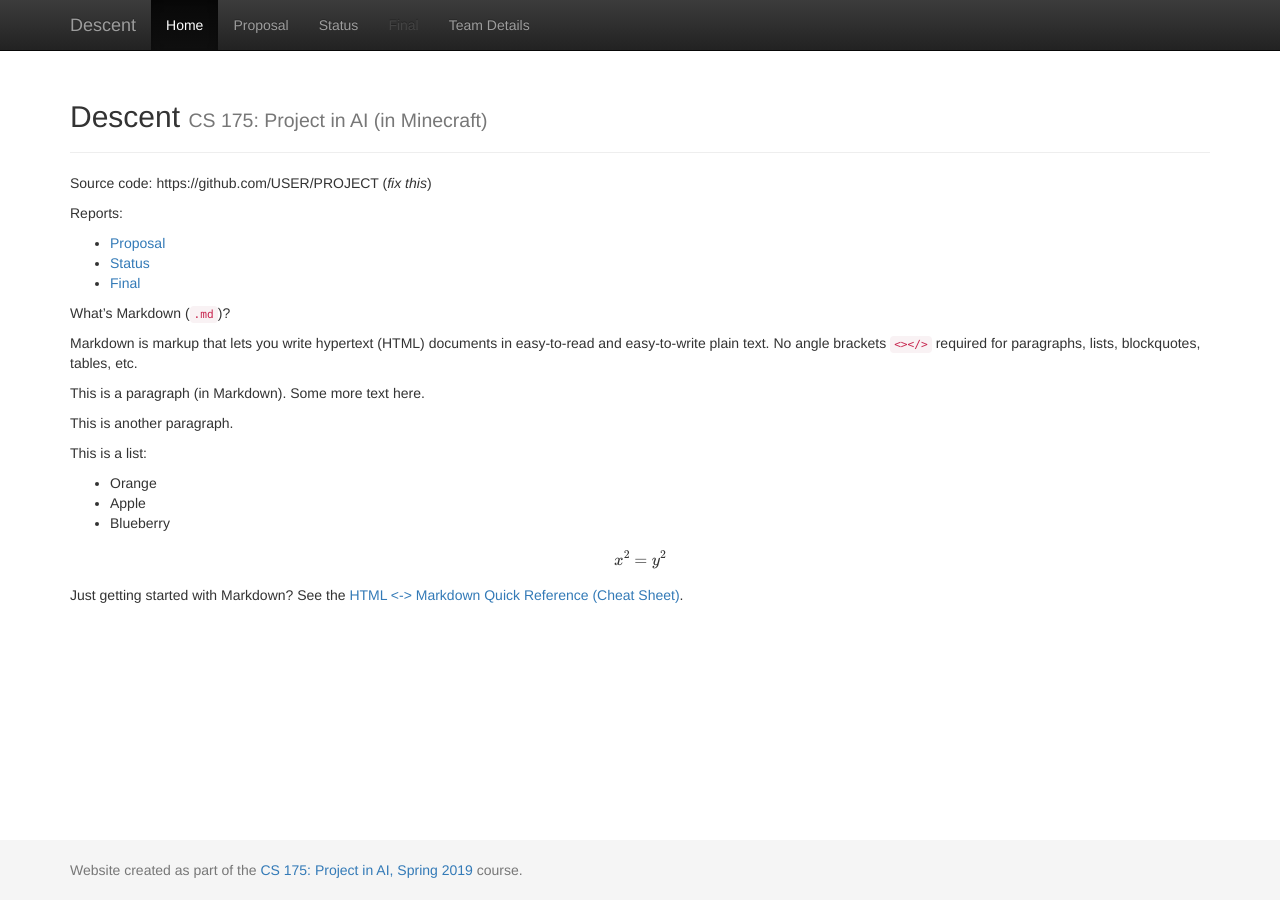
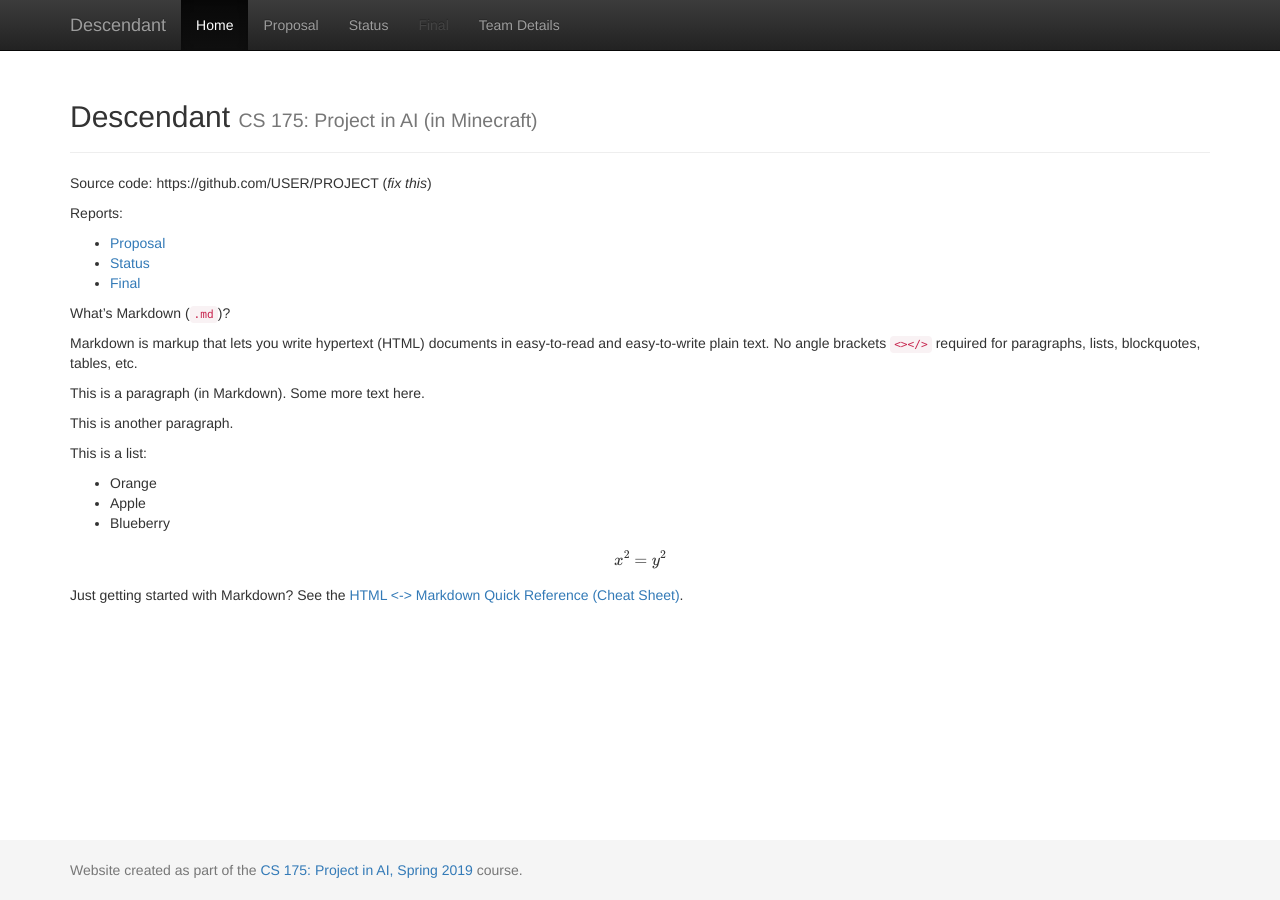
Before and after one commit to JasonMehroziad/Descendant, a Jekyll site: the page built from docs/index.md, in a window 1280 px wide. Built offline with Jekyll 4.4.1, drawn with Linux system fonts in a browser that asks for light colours; formulas are drawn with MathJax 3.

Commit message:
updated project name

```diff
--- a/docs/_config.yml
+++ b/docs/_config.yml
@@ -1,7 +1,7 @@
 ###########
 # site.title
 
-title:    'Descent'
+title:    'Descendant'
 subtitle: 'CS 175: Project in AI (in Minecraft)'
 
 
```
